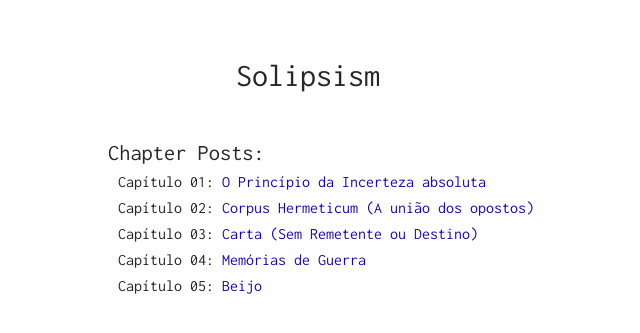
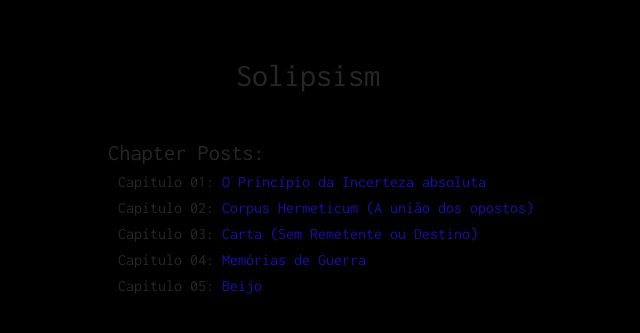
Before and after one commit to sorathpanzer/sorathpanzer.github.io, a Jekyll site: the page built from index.html, in a window 1280 px wide. Shown: the top 333 px of the page, without its empty margins (232-872 px from the left). Built offline with Jekyll 4.4.1, drawn with Linux system fonts in a browser that asks for light colours.

Commit message:
Update _config.scss

```diff
--- a/_sass/_config.scss
+++ b/_sass/_config.scss
@@ -1,6 +1,6 @@
 // COLORS
 $color-fg: #272727;
-$color-bg: #FFFFFF;
+$color-bg: #000000;
 $color-grey: #EEEEEE;
 $color-link: #1A0DAB;
 $color-code: #00FF00;
```
